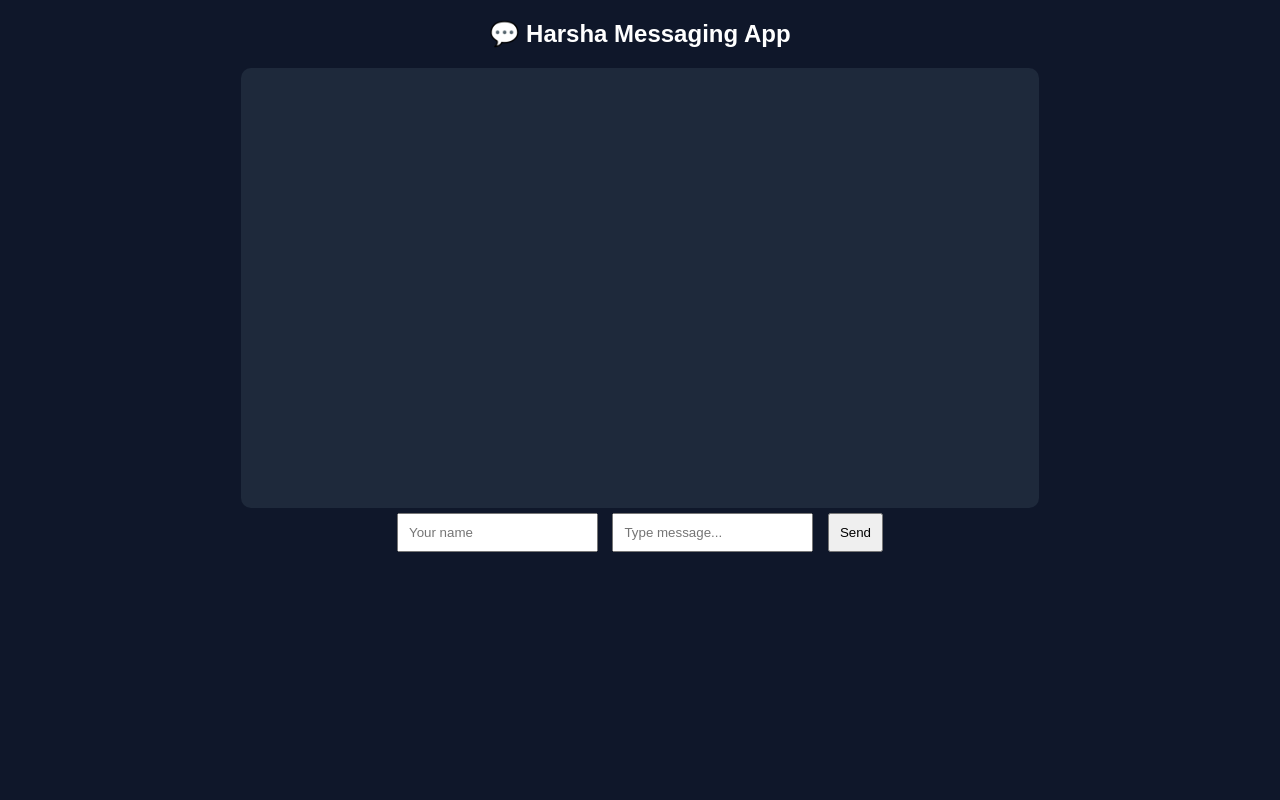
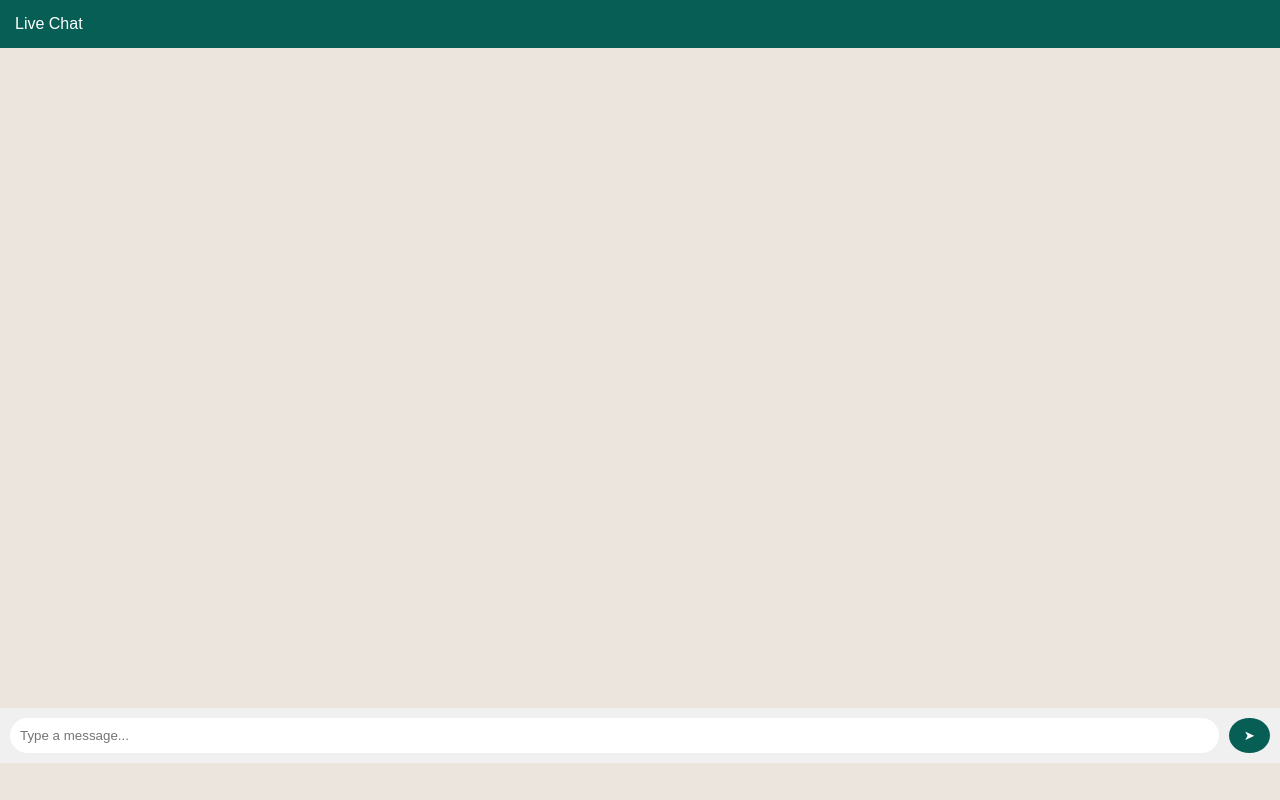
Before and after one commit to HARSHAKOLIPAKA/bill-app, a Flask app: page /chat in a window 1280 px wide. Run offline with Flask 3, Linux system fonts and the light colour scheme; the visitor is signed in with stand-in values (Sample User, id 1); data that the repository does not hold is empty.

Commit message:
Update chat.html

```diff
--- a/templates/chat.html
+++ b/templates/chat.html
@@ -1,57 +1,120 @@
 <!DOCTYPE html>
 <html>
 <head>
-    <title>Harsha Chat</title>
+    <title>Chat</title>
     <style>
-        body {
-            font-family: Arial;
-            background: #0f172a;
-            color: white;
-            text-align: center;
+        body { margin:0; font-family: Arial; background:#ece5dd; }
+
+        .header {
+            background:#075e54;
+            color:white;
+            padding:15px;
         }
 
         .chat-box {
-            width: 60%;
-            margin: auto;
-            background: #1e293b;
-            padding: 20px;
-            border-radius: 10px;
-            height: 400px;
-            overflow-y: scroll;
+            height:80vh;
+            overflow-y:auto;
+            padding:10px;
+            display:flex;
+            flex-direction:column;
         }
 
         .msg {
-            background: #334155;
-            margin: 10px;
-            padding: 10px;
-            border-radius: 8px;
-            text-align: left;
+            max-width:60%;
+            padding:10px;
+            margin:5px;
+            border-radius:10px;
         }
 
-        input, button {
-            padding: 10px;
-            margin: 5px;
+        .me { background:#dcf8c6; align-self:flex-end; }
+        .other { background:white; align-self:flex-start; }
+
+        .input-box {
+            display:flex;
+            padding:10px;
+            background:#f0f0f0;
+        }
+
+        input {
+            flex:1;
+            padding:10px;
+            border-radius:20px;
+            border:none;
+        }
+
+        button {
+            margin-left:10px;
+            padding:10px 15px;
+            border:none;
+            background:#075e54;
+            color:white;
+            border-radius:50%;
+            cursor:pointer;
         }
     </style>
 </head>
+
 <body>
 
-<h2>💬 Harsha Messaging App</h2>
+<div class="header">Live Chat</div>
 
-<div class="chat-box">
-    {% for msg in messages %}
-        <div class="msg">
-            <b>{{ msg.user }}</b> ({{ msg.time }}):<br>
-            {{ msg.text }}
-        </div>
-    {% endfor %}
+<div class="chat-box" id="chatBox"></div>
+
+<div class="input-box">
+    <input type="text" id="messageInput" placeholder="Type a message...">
+    <button onclick="sendMessage()">➤</button>
 </div>
 
-<form action="/send" method="post">
-    <input type="text" name="username" placeholder="Your name" required>
-    <input type="text" name="message" placeholder="Type message..." required>
-    <button type="submit">Send</button>
-</form>
+<script>
+    const chatBox = document.getElementById("chatBox");
+
+    // 👉 Load messages
+    async function loadMessages() {
+        const res = await fetch('/get_messages');
+        const data = await res.json();
+
+        chatBox.innerHTML = "";
+
+        data.forEach(msg => {
+            let div = document.createElement("div");
+            div.classList.add("msg");
+
+            if (msg.user === "{{ session['user'] }}") {
+                div.classList.add("me");
+                div.innerHTML = "<b>You:</b> " + msg.message;
+            } else {
+                div.classList.add("other");
+                div.innerHTML = "<b>" + msg.user + ":</b> " + msg.message;
+            }
+
+            chatBox.appendChild(div);
+        });
+
+        chatBox.scrollTop = chatBox.scrollHeight;
+    }
+
+    // 👉 Send message
+    async function sendMessage() {
+        let input = document.getElementById("messageInput");
+        let message = input.value;
+
+        if (message.trim() === "") return;
+
+        await fetch('/send_message', {
+            method: 'POST',
+            headers: { 'Content-Type': 'application/json' },
+            body: JSON.stringify({ message: message })
+        });
+
+        input.value = "";
+        loadMessages();
+    }
+
+    // 👉 Auto update every 1 sec
+    setInterval(loadMessages, 1000);
+
+    loadMessages();
+</script>
 
 </body>
 </html>
```
